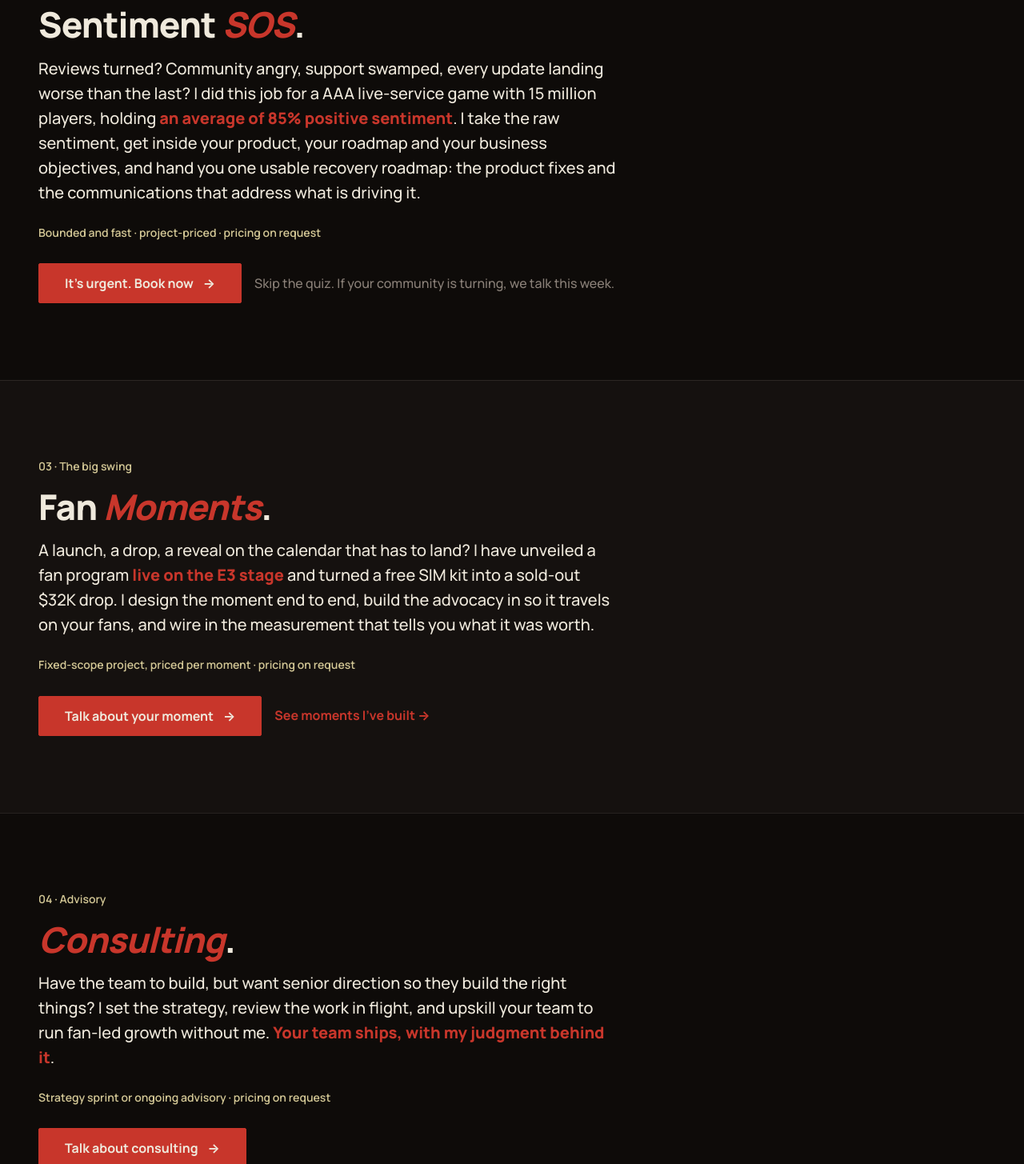
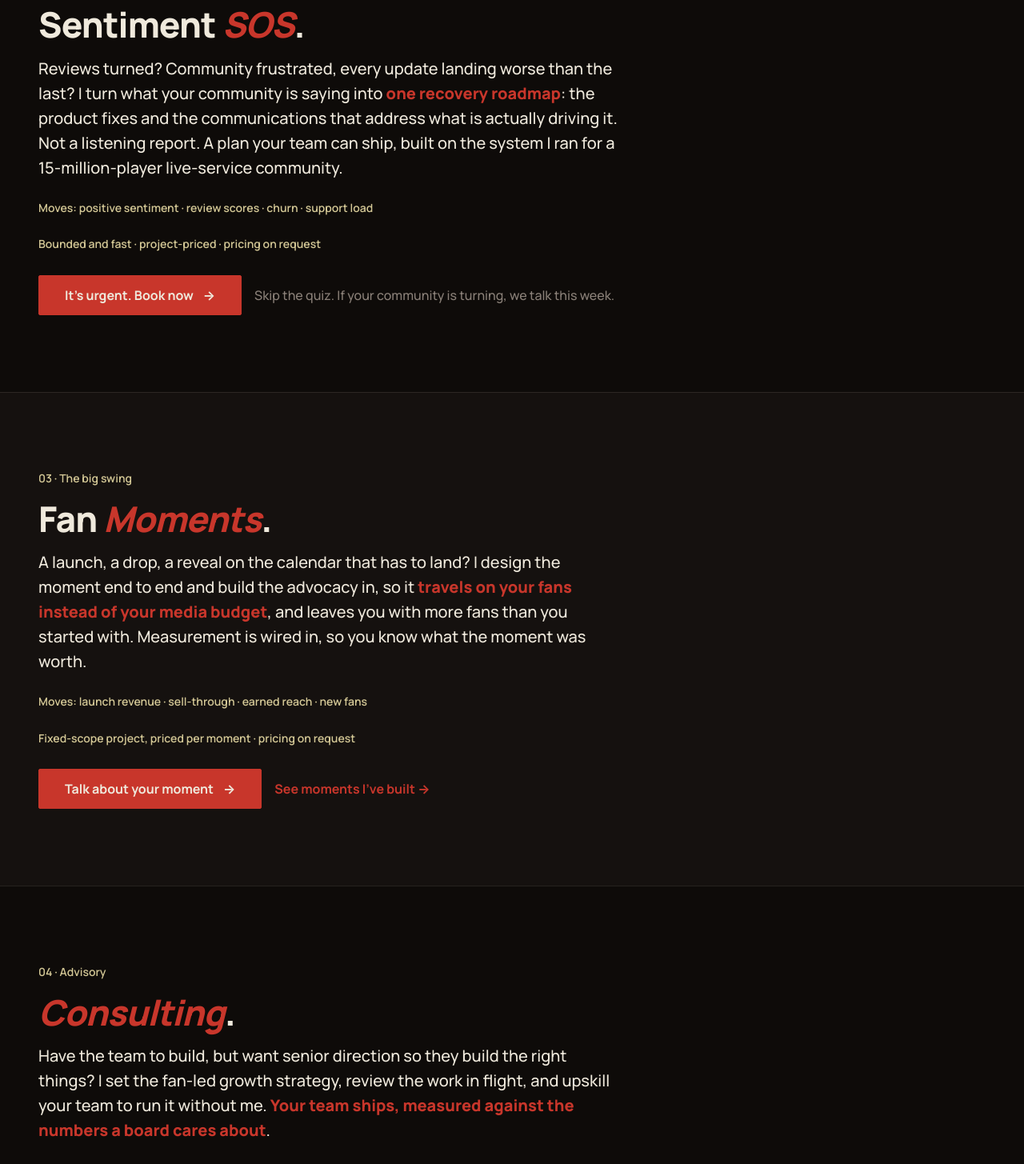
Before and after one commit to lolacolafola/laura-cordrey-site, a React (Vite) app: page /services in a window 1280 px wide. Shown: the part 1520-2975 px from the top of the page at 80% size. Built offline with nearby package versions, Linux system fonts and the light colour scheme; no server answers.

Commit message:
services 02-04: outcome-led rewrite. Each offer now leads with what it moves (KPI line from the Fan Engine scoreboard vocabulary), past-example sentences moved off the sales page, one credential clause kept on SOS. Copy: copy-services-v5-offers-02-04.md

```diff
--- a/src/pages/ServicesPage.jsx
+++ b/src/pages/ServicesPage.jsx
@@ -93,14 +93,15 @@ export default function ServicesPage() {
             Sentiment <em className="accent">SOS</em>.
           </h2>
           <p className="svc__body">
-            Reviews turned? Community angry, support swamped, every update
-            landing worse than the last? I did this job for a AAA
-            live-service game with 15 million players, holding{' '}
-            <mark>an average of 85% positive sentiment</mark>. I take the raw
-            sentiment, get inside your product, your roadmap and your
-            business objectives, and hand you one usable recovery roadmap:
-            the product fixes and the communications that address what is
-            driving it.
+            Reviews turned? Community frustrated, every update landing worse
+            than the last? I turn what your community is saying into{' '}
+            <mark>one recovery roadmap</mark>: the product fixes and the
+            communications that address what is actually driving it. Not a
+            listening report. A plan your team can ship, built on the system
+            I ran for a 15-million-player live-service community.
+          </p>
+          <p className="svc__meta marker">
+            Moves: positive sentiment · review scores · churn · support load
           </p>
           <p className="svc__meta marker">
             Bounded and fast · project-priced · pricing on request
@@ -125,11 +126,13 @@ export default function ServicesPage() {
           </h2>
           <p className="svc__body">
             A launch, a drop, a reveal on the calendar that has to land? I
-            have unveiled a fan program <mark>live on the E3 stage</mark> and
-            turned a free SIM kit into a sold-out $32K drop. I design the
-            moment end to end, build the advocacy in so it travels on your
-            fans, and wire in the measurement that tells you what it was
-            worth.
+            design the moment end to end and build the advocacy in, so it{' '}
+            <mark>travels on your fans instead of your media budget</mark>,
+            and leaves you with more fans than you started with. Measurement
+            is wired in, so you know what the moment was worth.
+          </p>
+          <p className="svc__meta marker">
+            Moves: launch revenue · sell-through · earned reach · new fans
           </p>
           <p className="svc__meta marker">
             Fixed-scope project, priced per moment · pricing on request
@@ -154,9 +157,13 @@ export default function ServicesPage() {
           </h2>
           <p className="svc__body">
             Have the team to build, but want senior direction so they build
-            the right things? I set the strategy, review the work in flight,
-            and upskill your team to run fan-led growth without me.{' '}
-            <mark>Your team ships, with my judgment behind it</mark>.
+            the right things? I set the fan-led growth strategy, review the
+            work in flight, and upskill your team to run it without me.{' '}
+            <mark>Your team ships, measured against the numbers a board
+            cares about</mark>.
+          </p>
+          <p className="svc__meta marker">
+            Moves: LTV:CAC · cohort retention · % organic-sourced growth
           </p>
           <p className="svc__meta marker">
             Strategy sprint or ongoing advisory · pricing on request
```
